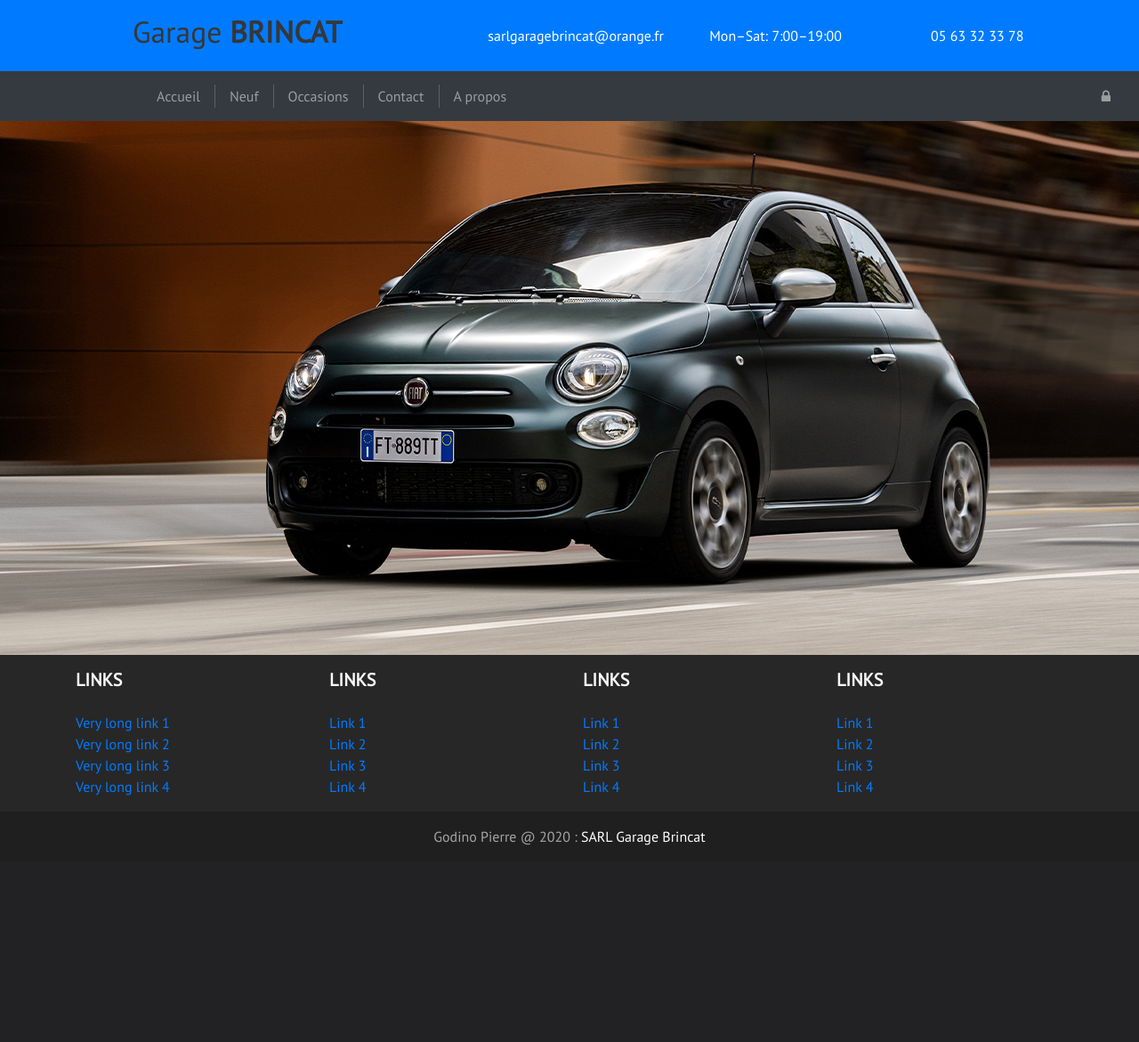
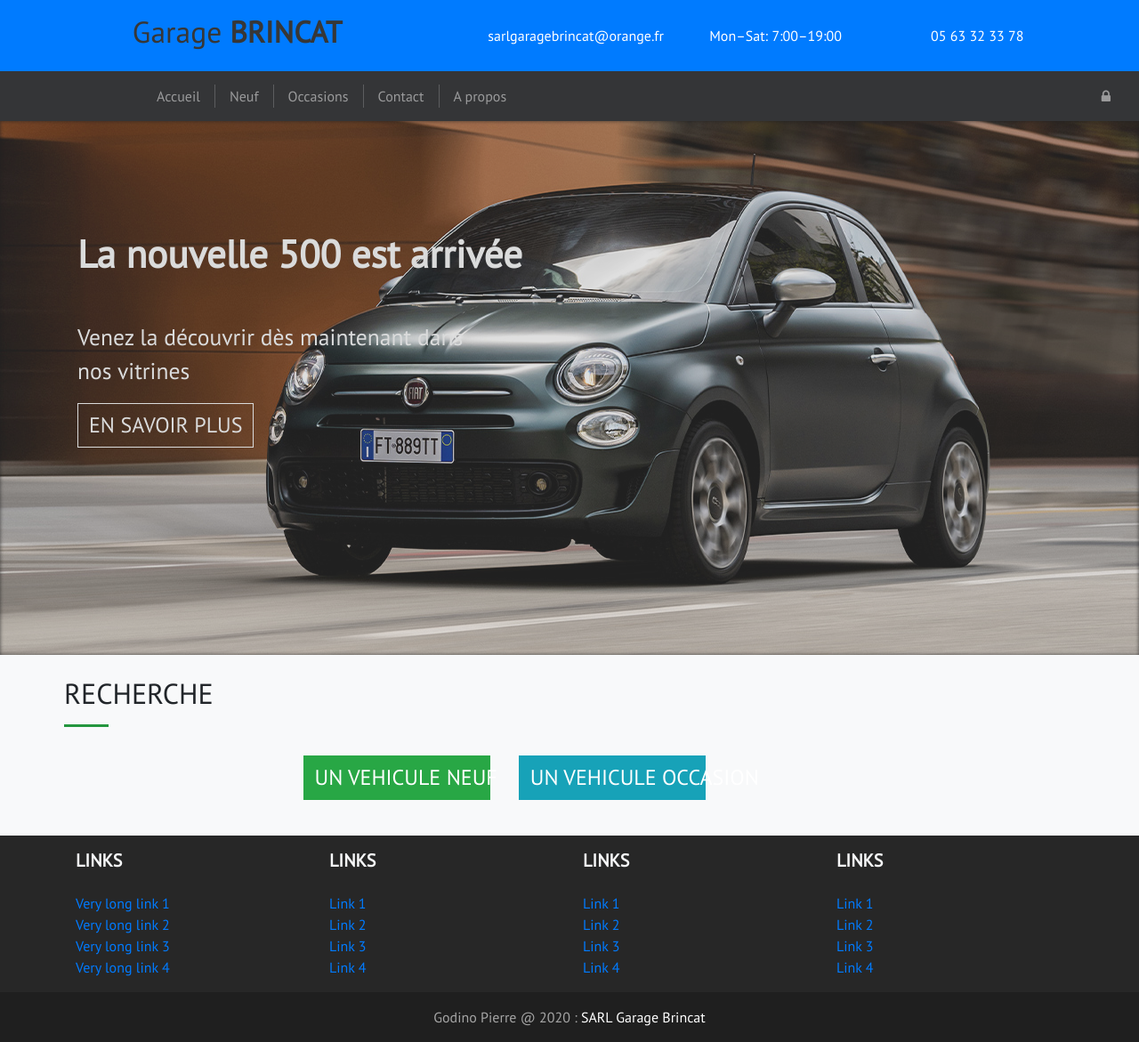
Before and after one commit to PierreG-dev/Garage_BRINCAT, a Symfony app: template templates/main/index.html.twig in a window 1280 px wide. Shown: the whole page at 89% size. Before the commit the page ends 950 px from the top, so only its background shows below. Run offline with Twig, Linux system fonts and the light colour scheme; the template is opened without the code that fills it, so the values that code supplies are empty; some libraries are stand-ins or nearby versions.

Commit message:
Header design & first section skeleton

```diff
--- a/public/css/style.css
+++ b/public/css/style.css
@@ -17,22 +17,34 @@
     background-size: cover;
     background-position: center;
     background-repeat: no-repeat;
+    filter: contrast(75%);
+    -webkit-box-shadow: inset 0px 0px 4px 0px rgba(0,0,0,0.75);
+    -moz-box-shadow: inset 0px 0px 4px 0px rgba(0,0,0,0.75);
+    box-shadow: inset 0px 0px 4px 0px rgba(0,0,0,0.75);
 }
 
 /* NAVBAR */
 .navbar-home {
+    display: block;
+    margin: auto;
     color: #373737;
     -moz-user-select: none; /* Firefox */
     -webkit-user-select: none; /* Chrome, Safari, Opéra depuis la version 15 */
     -ms-user-select: none; /* Internet explorer depuis la version 10 et Edge */
     user-select: none; /* Propriété standard */
+    width: 250px !important;
 }
 .navbar-home:hover {
     color: #373737;
     text-decoration: none;
 }
 
-/* Etiquettes */
+/* BOUTONS */
+.btn-design {
+    font-size: 1.5rem;
+    border-radius: 0;
+}
+/* ETIQUETTES */
 .sticker {
     padding: 3px;
     border-radius: 5px;
--- a/templates/main/index.html.twig
+++ b/templates/main/index.html.twig
@@ -1,9 +1,27 @@
 {% extends 'base.html.twig' %}
 
-{% block title %}Hello MainController!{% endblock %}
+{% block title %}SARL Garage BRINCAT{% endblock %}
 
 {% block body %}
-<header>
+<header class="p-5">
+    <div class="container ml-2" style="margin-top: 60px !important;">
+        <div class="col p-3" style="height: 250px; font-family: 'PT Sans', sans-serif;">
+            <h2 class="row-4 text-light mb-5" style="font-size: 2.7rem; font-weight: bold">La nouvelle 500 est arrivée</h2>
+            <div class="row-4 text-light mt-1 mb-3" style="font-size: 1.6rem; font-weight: 200">Venez la découvrir dès maintenant dans <br>nos vitrines</div>
+            <a class="btn btn-outline-light btn-design" href="{{ path('about') }}">EN SAVOIR PLUS</a>
+        </div>
+    </div>
+</header>
 
-</header>
+<section class="container-fluid bg-light p-4">
+    <h2 class="ml-5">RECHERCHE</h2>
+    <hr class="bg-success ml-5" style="border-width: 3px; width: 50px">
+    <container class="m-auto">
+        <div class="row">
+            <div class="col-3"></div>
+            <a href="{{ path('neuf') }}" class="btn btn-success btn-design col-2 m-3">UN VEHICULE NEUF</a>
+            <a href="{{ path('occasion') }}" class="btn btn-info btn-design col-2 m-3">UN VEHICULE OCCASION</a>
+        </div>
+    </container>
+</section>
 {% endblock %}
--- a/templates/navigation.html.twig
+++ b/templates/navigation.html.twig
@@ -5,7 +5,7 @@
 {% endif %}
     <div class="row" style="height: 10vh;">
         <div class="col-5" style="margin:auto">
-            <a class="navbar-home" href="{{ path('home') }}"><h1 class="text-center" style="font-size: 2.1rem;">Garage <span style="font-weight: bold">BRINCAT</span></h1></a>
+            <a class="navbar-home text-center" href="{{ path('home') }}"x"><h1 style="font-size: 2.1rem;">Garage <span style="font-weight: bold">BRINCAT</span></h1></a>
         </div>
         <div class="col-7 text-white" style="margin: auto;">
             {% if not app.user %}
@@ -22,7 +22,7 @@
     </div>
 </div>
 
-<div class="navbar navbar-expand-lg navbar-dark bg-dark">
+<div class="navbar navbar-expand-lg navbar-dark" style="background: #343537;">
     <a class="navbar-brand" href="#"></a>
     <button class="navbar-toggler" type="button" data-toggle="collapse" data-target="#navbarNav"
         aria-controls="navbarNav" aria-expanded="false" aria-label="Toggle navigation">
```
Also changed, not shown: templates/car_displayer/neuf.html.twig (deleted, +0 -9 lines), public/res/header_between.jpg (added), templates/car_displayer/occasion.html.twig (deleted).
